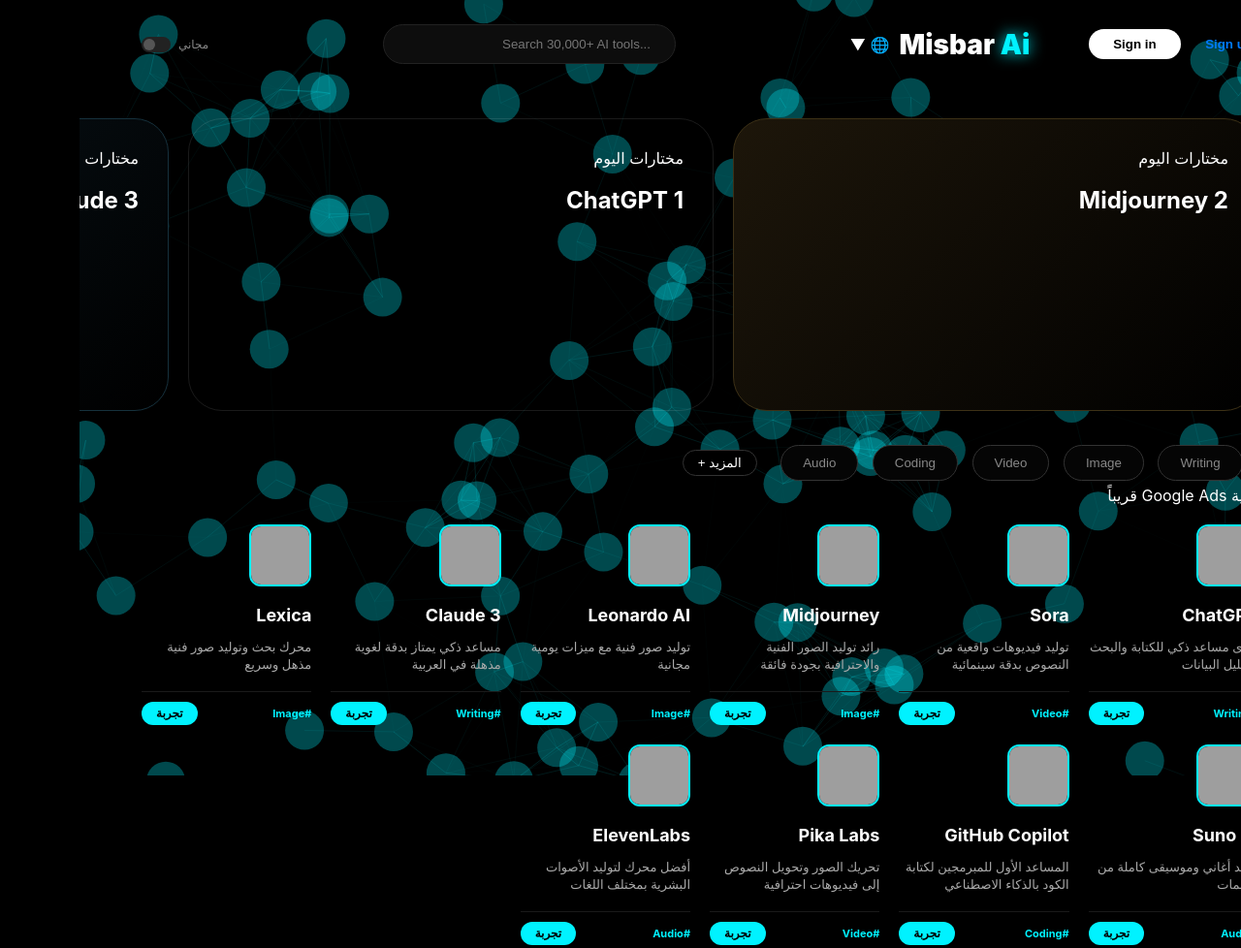
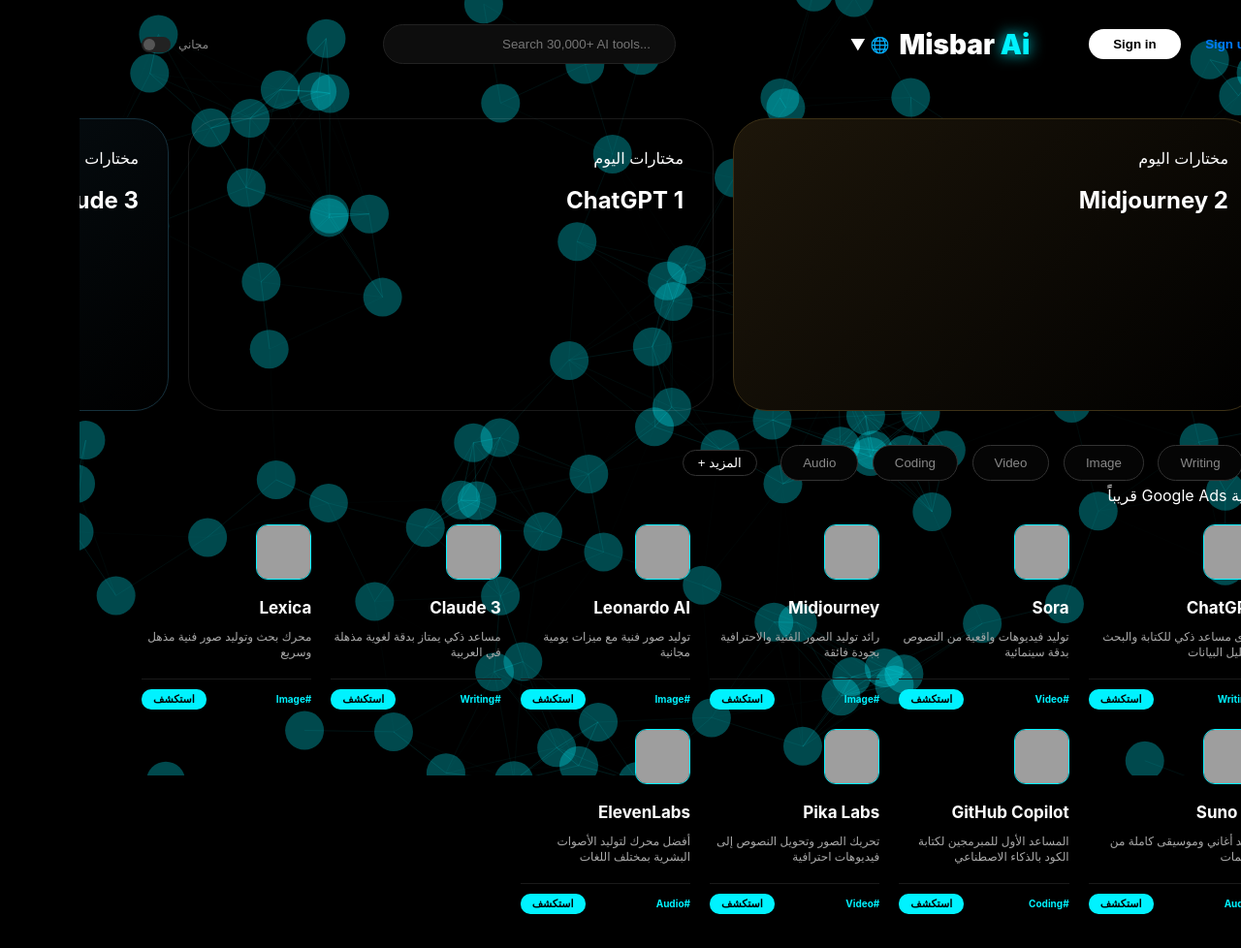
Before and after one commit to omaration612-ux/Misbar-AI, a website: page index.html in a window 1280 px wide. Shown: the top 978 px of the page at 97% size. Drawn offline with nearby package versions, Linux system fonts and the light colour scheme; grey boxes are pictures that could not be loaded.

Commit message:
Fix: Final injection for 30,000 tools and neon logos

```diff
--- a/index.html
+++ b/index.html
@@ -99,27 +99,25 @@
 
 <script src="fixer.js"></script>
 
-<script type="module" src="injector.js"></script>
-
+<script src="injector.js"></script>
 <script src="seo-armor.js"></script>
 <script src="monetizer.js"></script>
 
 <script>
-    window.onload = () => {
-        // 1. تشغيل الحماية
+window.onload = () => {
+        // 1. تشغيل العقل والحماية
         if (typeof MisbarBrain !== 'undefined') MisbarBrain.init();
 
-        // 2. حقن البيانات فوراً (حل مشكلة الشفافية)
-        if (typeof MisbarInjector !== 'undefined' && typeof MisbarData !== 'undefined') {
-            MisbarInjector.allTools = MisbarData.tools;
-            MisbarInjector.renderTools();
+        // 2. حقن البيانات الحقيقية فوراً
+        if (typeof MisbarInjector !== 'undefined') {
+            MisbarInjector.init();
         }
 
-        // 3. ضبط شكل الجوال والصفوف
+        // 3. ضبط شكل الجوال واللمسات النهائية
         if (typeof applyMisbarProTouch !== 'undefined') applyMisbarProTouch();
     };
 
-    // 4. تفعيل البحث اللحظي
+    // 4. تفعيل الرادار (البحث اللحظي)
     document.addEventListener('input', (e) => {
         if (e.target.id === 'smartSearch' && typeof MisbarInjector !== 'undefined') {
             const term = e.target.value.toLowerCase();
--- a/injector.js
+++ b/injector.js
@@ -1,72 +1,68 @@
 /**
- * 💉 MISBAR AI - SMART NEON INJECTOR v5.0
- * المحرك المولد للصور + مصلح الروابط + طارد الأشباح
+ * 💉 MISBAR AI - NEON INJECTOR (FINAL VERSION)
+ * المحرك النهائي: ربط البيانات الحقيقية + صور النيون + الروابط الصحيحة
  */
 
 const MisbarInjector = {
     allTools: [],
 
-    // 1. محرك توليد الصور النيون (حل مشكلة الشفافية)
+    // 1. توليد شعار نيون احترافي (حل مشكلة الصور المفقودة)
     generateSmartLogo: function(name) {
         const colors = ['00f2ff', '7000ff', 'ff007a', '00ff87'];
         const randomColor = colors[Math.floor(Math.random() * colors.length)];
         return `https://ui-avatars.com/api/?name=${encodeURIComponent(name)}&background=${randomColor}&color=fff&size=128&bold=true&format=svg`;
     },
 
-    // 2. دالة رسم البطاقات فائقة الدقة
+    // 2. رسم البطاقات الحقيقية
     renderTools: function(data = this.allTools) {
-        // نستخدم ID موقعك الحقيقي "mainGrid"
         const grid = document.getElementById('mainGrid');
         if (!grid) return;
 
-        // فوراً: مسح أي بطاقات قديمة أو شفافة
-        grid.innerHTML = '';
+        grid.innerHTML = ""; // مسح الأشباح والبيانات التجريبية
 
         data.forEach(tool => {
-            // استخدام الصورة الحقيقية أو توليد شعار نيون احترافي
+            // تحديد الصورة: إما الموجودة في البيانات أو نيون مولد
             const smartImage = tool.img || tool.image || this.generateSmartLogo(tool.name);
+            const toolLink = tool.link || tool.url || '#';
 
-            const card = document.createElement('div');
-            card.className = 'card'; // الكلاس المستخدم في ستايل موقعك
-            card.style.cursor = 'pointer';
+            const card = `
+                <div class="card" onclick="window.open('${toolLink}', '_blank')">
+                    <div class="card-content">
+                        <img src="${smartImage}"
+                             onerror="this.src='logo-misbar.png'"
+                             alt="${tool.name}"
+                             style="width:55px; height:55px; border-radius:12px; margin-bottom:15px; object-fit:cover; border:1px solid #00f2ff;">
 
-            // الهيكل الجديد: صورة دائرية + اسم + وصف + زر حقيقي
-            card.innerHTML = `
-                <div class="card-content" onclick="window.open('${tool.link || tool.url || '#'}', '_blank')">
-                    <img src="${smartImage}"
-                         onerror="this.src='logo-misbar.png'"
-                         alt="${tool.name}"
-                         style="width:60px; height:60px; border-radius:12px; margin-bottom:15px; object-fit:cover; border: 2px solid #00f2ff;">
+                        <h3 style="margin:0 0 10px 0; font-size:17px; color:#fff;">${tool.name}</h3>
+                        <p style="font-size:12px; color:#aaa; line-height:1.4; height:36px; overflow:hidden;">
+                            ${tool.desc || tool.description || 'أداة ذكاء اصطناعي متطورة مضافة لرادار مسبار.'}
+                        </p>
 
-                    <h3 style="margin:0 0 10px 0; font-size:18px; color:#fff;">${tool.name}</h3>
-                    <p style="font-size:13px; color:#aaa; line-height:1.4; height:40px; overflow:hidden;">
-                        ${tool.desc || tool.description || 'أداة ذكاء اصطناعي متطورة مضافة حديثاً لرادار مسبار.'}
-                    </p>
-
-                    <div style="display:flex; justify-content:space-between; align-items:center; margin-top:15px; border-top:1px solid #1a1a1a; padding-top:10px;">
-                        <span style="font-size:11px; color:#00f2ff; font-weight:bold;">#${tool.category || 'AI'}</span>
-                        <button class="visit-btn" style="background:#00f2ff; border:none; color:#000; padding:5px 15px; border-radius:20px; font-size:12px; font-weight:bold;">تجربة</button>
+                        <div style="display:flex; justify-content:space-between; align-items:center; margin-top:15px; border-top:1px solid #1a1a1a; padding-top:10px;">
+                            <span style="font-size:10px; color:#00f2ff; font-weight:bold;">#${tool.category || 'AI'}</span>
+                            <button class="visit-btn" style="background:#00f2ff; border:none; color:#000; padding:4px 12px; border-radius:10px; font-size:11px; font-weight:bold;">استكشف</button>
+                        </div>
                     </div>
                 </div>
             `;
-            grid.appendChild(card);
+            grid.innerHTML += card;
         });
 
-        // تشغيل لمسة مسبار الاحترافية (Fixer) بعد الرسم لضبط الصفوف
+        // تشغيل المصلح لضبط الصفوف (الـ 6 صفوف والصفين)
         if (typeof applyMisbarProTouch !== 'undefined') applyMisbarProTouch();
     },
 
-    // 3. التشغيل والربط ببيانات الـ 30,000 أداة
+    // 3. التشغيل الأولي وربط البيانات الحقيقية
     init: function() {
-        console.log("🛰️ Misbar Radar: Syncing 30,000 tools...");
+        console.log("🛰️ Misbar Engine: Connecting to Data Engine...");
+        // التأكد من قراءة مصفوفة الأدوات من ملف data-engine.js
         if (typeof MisbarData !== 'undefined' && MisbarData.tools) {
             this.allTools = MisbarData.tools;
             this.renderTools();
-        } else {
-            console.error("❌ Error: MisbarData not found!");
         }
     }
 };
 
-// تشغيل المحرك عند جاهزية الصفحة
-document.addEventListener('DOMContentLoaded', () => MisbarInjector.init());
+// تشغيل عند جاهزية المتصفح
+// وضع هذا مكانه في نهاية ملف injector.js:
+MisbarInjector.init();
```
Also changed, not shown: مستند نصي جديد (5).txt (added).
